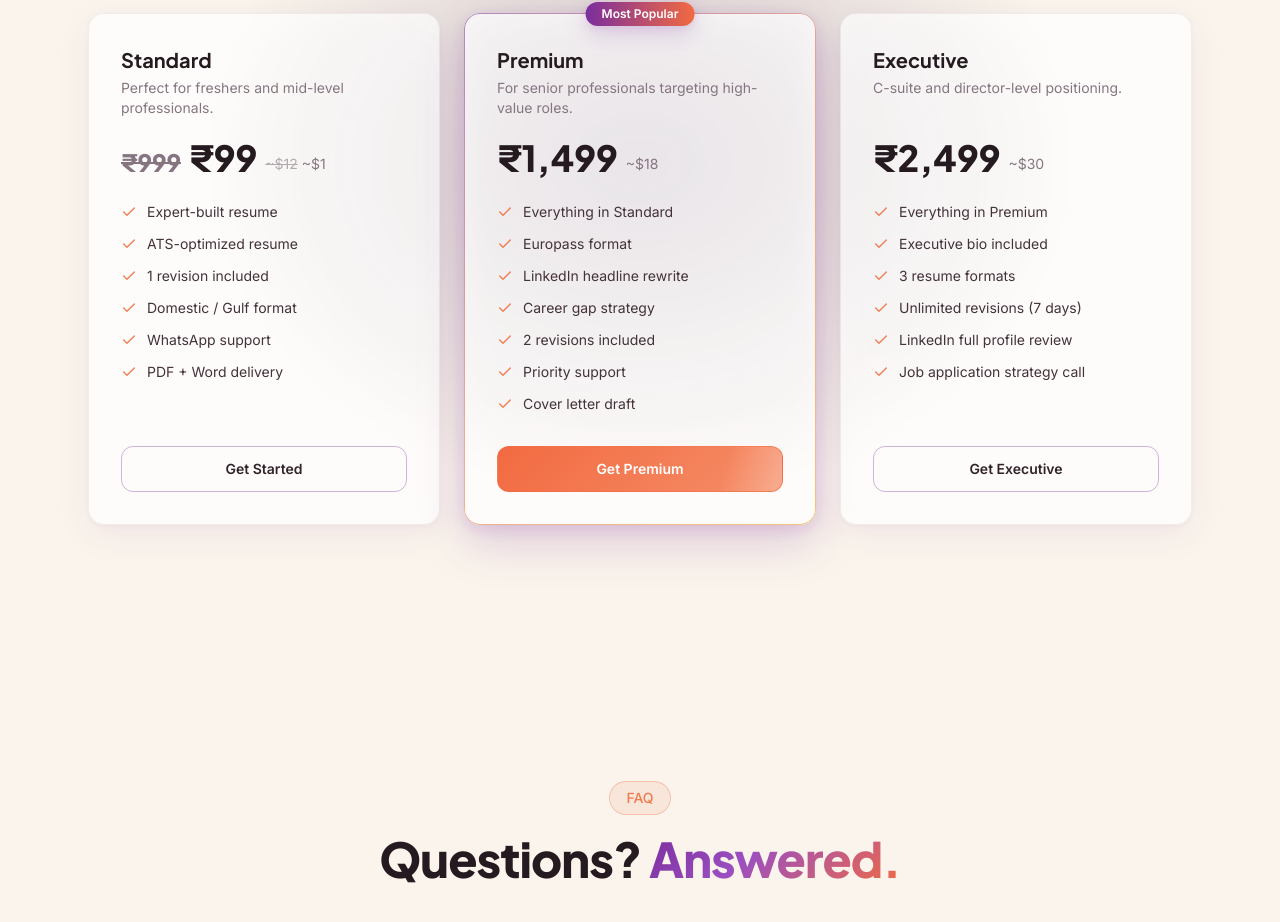
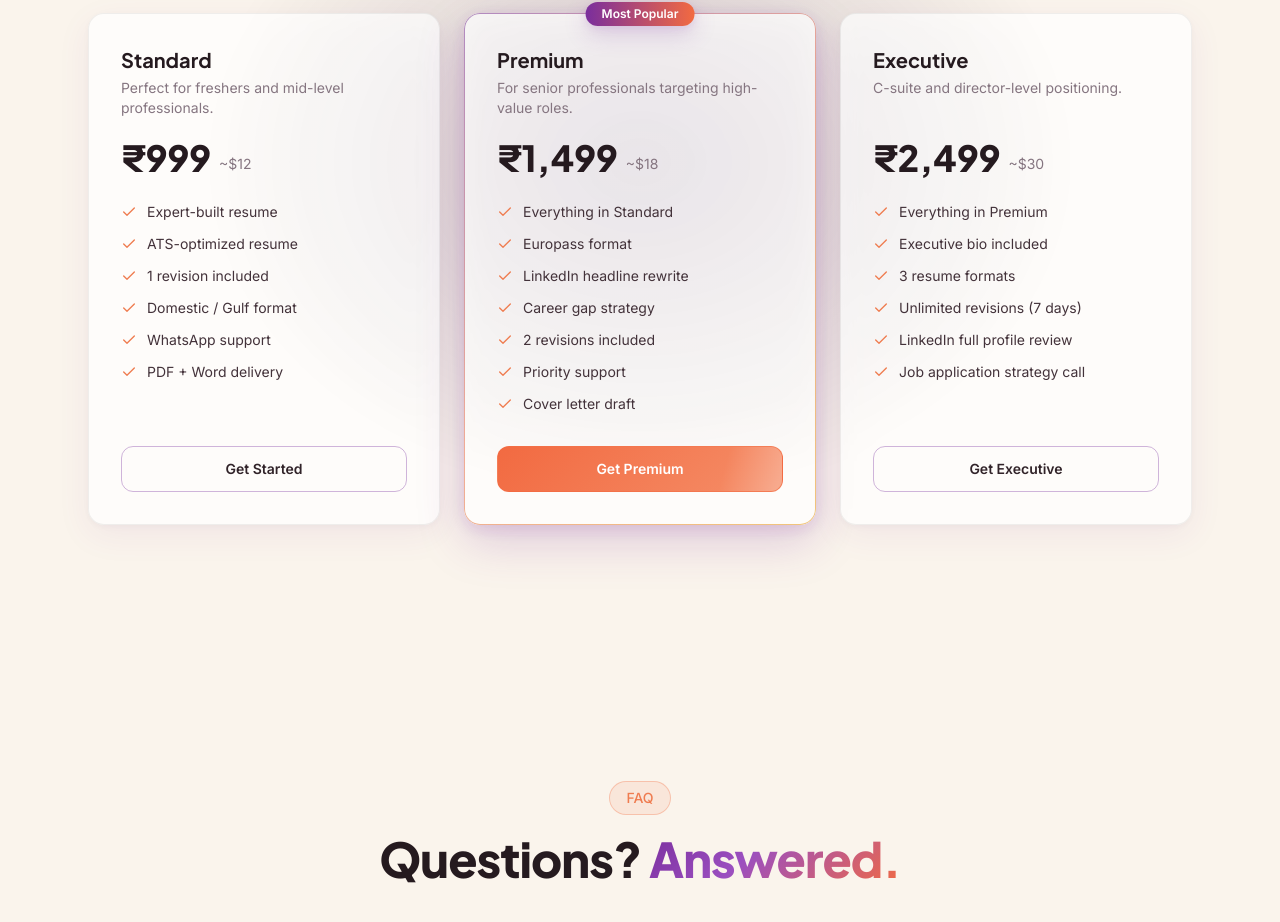
Before and after one commit to Fuhadsaneenp/growxi, a React (Vite) app: page / in a window 1280 px wide. Shown: the part 6165-7087 px from the top of the page. Built offline with nearby package versions, Linux system fonts and the light colour scheme; no server answers.

Commit message:
Revert "feat: dynamically show discount on Standard pricing card on landing page when window is scrolled"
This reverts commit 765369880901b991d459f7fd3c25afe035e5e708.

```diff
--- a/src/components/sections/PricingSection.tsx
+++ b/src/components/sections/PricingSection.tsx
@@ -1,11 +1,9 @@
-import { useEffect, useState } from "react"
 import { motion } from "framer-motion"
 import { Link } from "react-router-dom"
 import { Check } from "lucide-react"
 import { viewportOnce } from "@/lib/animations"
 import { useBookingStore } from "@/app/store"
 import type { PlanId } from "@/app/store"
-import { getDiscountActive, setDiscountActive } from "@/lib/payments"
 
 const PLANS: Array<{
 	id: PlanId
@@ -75,20 +73,6 @@ const PLANS: Array<{
 
 export function PricingSection() {
 	const setPlan = useBookingStore((s) => s.setPlan)
-	const [active, setActive] = useState(getDiscountActive())
-
-	useEffect(() => {
-		const handleScroll = () => {
-			if (!active && window.scrollY > 20) {
-				setDiscountActive(true)
-				setActive(true)
-			}
-		}
-		window.addEventListener("scroll", handleScroll)
-		// Run initial check
-		handleScroll()
-		return () => window.removeEventListener("scroll", handleScroll)
-	}, [active])
 
 	return (
 		<section className="py-32 relative overflow-hidden">
@@ -134,23 +118,8 @@ export function PricingSection() {
 							<h3 className="font-display font-bold text-xl text-ink-50 mb-1">{plan.name}</h3>
 							<p className="text-ink-400 text-sm mb-5 min-h-[40px]">{plan.description}</p>
 							<div className="flex items-end gap-2 mb-6">
-								{plan.id === "standard" && getDiscountActive() ? (
-									<>
-										<span className="text-4xl font-display font-extrabold text-ink-50">
-											<span className="line-through text-ink-400 text-2xl mr-2">₹999</span>
-											<span>₹99</span>
-										</span>
-										<span className="text-ink-400 text-sm mb-1">
-											<span className="line-through mr-1 opacity-60">~$12</span>
-											<span>~$1</span>
-										</span>
-									</>
-								) : (
-									<>
-										<span className="text-4xl font-display font-extrabold text-ink-50">{plan.price}</span>
-										<span className="text-ink-400 text-sm mb-1">{plan.priceUSD}</span>
-									</>
-								)}
+								<span className="text-4xl font-display font-extrabold text-ink-50">{plan.price}</span>
+								<span className="text-ink-400 text-sm mb-1">{plan.priceUSD}</span>
 							</div>
 							<ul className="space-y-3 mb-8 flex-1">
 								{plan.features.map((f) => (
```
